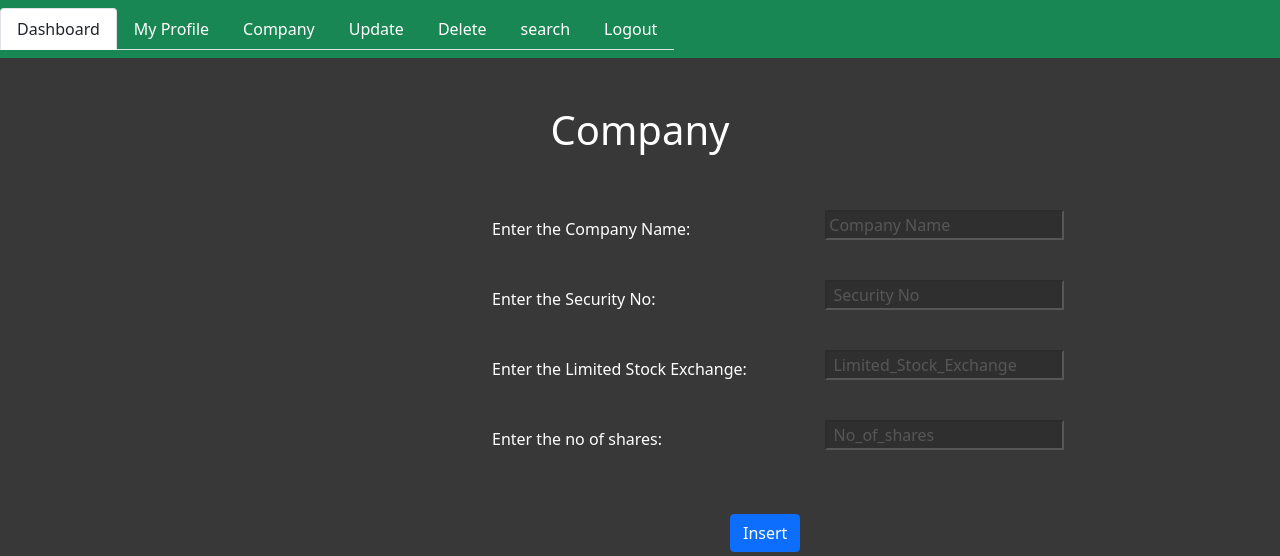
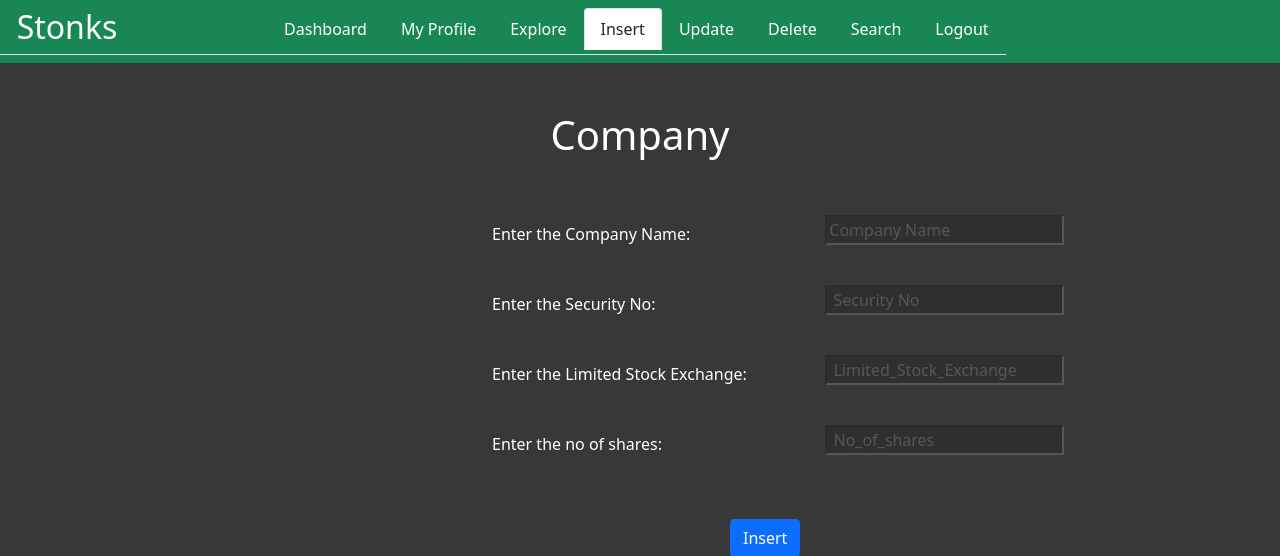
Before and after one commit to shreya-prabhu/Stonks, a Flask app: page /insert in a window 1280 px wide; the page is wider, and only the part inside the window is pictured. Shown: the top 556 px of that part. Run offline with Flask 2, Linux system fonts and the light colour scheme; a user stored in the database is signed in; some libraries are stand-ins or nearby versions.

Commit message:
Add files via upload

```diff
--- a/templates/buy.html
+++ b/templates/buy.html
@@ -10,6 +10,9 @@
   </style>
   <nav class="navbar navbar-dark bg-success">
   <ul class=" nav nav-tabs" >
+    <li >
+  <h2>  &nbsp; Stonks   &nbsp; &nbsp; &nbsp; &nbsp; &nbsp; &nbsp; &nbsp; &nbsp; &nbsp; </h2>
+    </li>
     <li class="nav-item">
         <a class="nav-link active text-dark" aria-current="page" href="/dashboard">Dashboard</a>
     </li>
--- a/templates/dashboard.html
+++ b/templates/dashboard.html
@@ -2,6 +2,9 @@
 <html>
   <nav class="navbar navbar-dark bg-success">
   <ul class=" nav nav-tabs" >
+    <li >
+  <h2>  &nbsp; Stonks   &nbsp; &nbsp; &nbsp; &nbsp; &nbsp; &nbsp; &nbsp; &nbsp; &nbsp; </h2>
+    </li>
     <li class="nav-item">
         <a class="nav-link active text-dark" aria-current="page" href="#">Dashboard</a>
     </li>
--- a/templates/explorestocks.html
+++ b/templates/explorestocks.html
@@ -2,6 +2,9 @@
 <html>
   <nav class="navbar navbar-dark bg-success">
   <ul class="nav nav-tabs">
+    <li >
+  <h2>  &nbsp; Stonks   &nbsp; &nbsp; &nbsp; &nbsp; &nbsp; &nbsp; &nbsp; &nbsp; &nbsp; </h2>
+    </li>
       <li class="nav-item">
         <a class="nav-link  text-white" href="/dashboard">Dashboard</a>
       </li>
--- a/templates/insert.html
+++ b/templates/insert.html
@@ -2,16 +2,21 @@
 <html>
   <nav class="navbar navbar-dark bg-success">
   <ul class=" nav nav-tabs" >
-    <li class="nav-item">
-        <a class="nav-link active text-dark" aria-current="page" href="#">Dashboard</a>
+    <li >
+  <h2>  &nbsp; Stonks   &nbsp; &nbsp; &nbsp; &nbsp; &nbsp; &nbsp; &nbsp; &nbsp; &nbsp; </h2>
+    </li>
+  <li class="nav-item"  >
+      <a class="nav-link text-white" href="/admin_dashboard" >Dashboard</a>
   </li>
   <li class="nav-item">
     <a class="nav-link text-white" href="/admin_profile">My Profile</a>
   </li>
   <li class="nav-item">
-      <a class="nav-link text-white" href="/Company">Company</a>
+    <a class="nav-link text-white" href="/Company">Explore</a>
   </li>
-
+  <li class="nav-item">
+    <a class="nav-link active text-dark" aria-current="page" href="#">Insert</a>
+  </li>
 
   <li class="nav-item">
       <a class="nav-link text-white" href="/update">Update</a>
@@ -21,7 +26,7 @@
       <a class="nav-link text-white" href="/Delete">Delete</a>
   </li>
   <li class="nav-item">
-        <a class="nav-link text-white" href="/search">search</a>
+      <a class="nav-link text-white" href="/search">Search</a>
   </li>
 
   <li class="nav-item">
--- a/templates/profile.html
+++ b/templates/profile.html
@@ -3,6 +3,9 @@
 
   <nav class="navbar navbar-dark bg-success">
     <ul class="nav nav-tabs">
+      <li >
+    <h2>  &nbsp; Stonks   &nbsp; &nbsp; &nbsp; &nbsp; &nbsp; &nbsp; &nbsp; &nbsp; &nbsp; </h2>
+      </li>
       <li class="nav-item">
           <a class="nav-link  text-white" href="/dashboard">Dashboard</a>
       </li>
--- a/templates/sell.html
+++ b/templates/sell.html
@@ -2,6 +2,9 @@
 <html>
   <nav class="navbar navbar-dark bg-success">
   <ul class=" nav nav-tabs" >
+    <li >
+  <h2>  &nbsp; Stonks   &nbsp; &nbsp; &nbsp; &nbsp; &nbsp; &nbsp; &nbsp; &nbsp; &nbsp; </h2>
+    </li>
     <li class="nav-item">
         <a class="nav-link active text-dark" aria-current="page" href="/dashboard">Dashboard</a>
     </li>
--- a/templates/trade.html
+++ b/templates/trade.html
@@ -4,6 +4,9 @@
   <nav class="navbar navbar-dark bg-info">
 
   <ul class="nav nav-tabs" >
+    <li >
+  <h2>  &nbsp; Stonks   &nbsp; &nbsp; &nbsp; &nbsp; &nbsp; &nbsp; &nbsp; &nbsp; &nbsp; </h2>
+    </li>
       <li class="nav-item" >
         <a class="nav-link  text-white" href="/dashboard">Dashboard</a>
       </li>
```
Also changed, not shown: templates/Company.html (+14 -6 lines), templates/Delete.html (+11 -5 lines), templates/Update.html (+12 -5 lines), templates/admin_dashboard.html (+9 -1 lines), templates/admin_profile.html (+13 -3 lines), templates/search.html (+11 -6 lines), templates/transactions.html (+5 -4 lines). Lines whose indentation alone changed are shown as unchanged.
